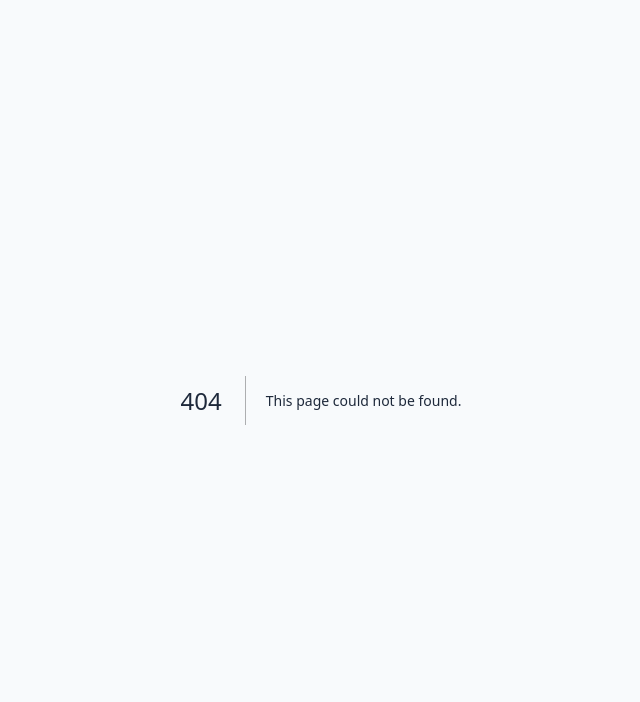
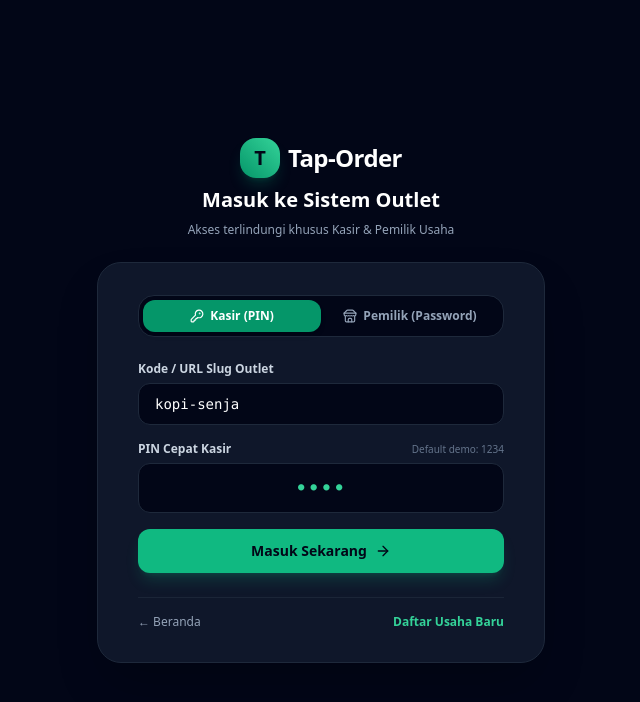
Before and after one commit to hiiD4vd/tap-order, a Next.js app: page /login in a window 1280 px wide. Before the commit this address had no page. Shown: the top 702 px of the page, without its empty margins (319-959 px from the left). Built offline with nearby package versions, Linux system fonts and the light colour scheme.

Commit message:
feat(auth): halaman login owner/kasir

```diff
--- /dev/null
+++ b/src/app/login/page.tsx
@@ -0,0 +1,228 @@
+'use client';
+
+import React, { useState, useEffect, Suspense } from 'react';
+import { useRouter, useSearchParams } from 'next/navigation';
+import Link from 'next/link';
+import {
+  Store,
+  ArrowRight,
+  AlertCircle,
+  Lock,
+  KeyRound,
+  ShieldCheck,
+} from 'lucide-react';
+
+function LoginForm() {
+  const router = useRouter();
+  const searchParams = useSearchParams();
+
+  const redirectParam = searchParams.get('redirect') || '';
+  const slugParam = searchParams.get('slug') || '';
+  const typeParam = searchParams.get('type') || '';
+  const errorParam = searchParams.get('error') || '';
+
+  const [activeTab, setActiveTab] = useState<'cashier' | 'owner'>('cashier');
+  const [identifier, setIdentifier] = useState('kopi-senja');
+  const [pin, setPin] = useState('1234');
+  const [password, setPassword] = useState('');
+
+  const [loading, setLoading] = useState(false);
+  const [errorMsg, setErrorMsg] = useState<string | null>(null);
+
+  useEffect(() => {
+    if (typeParam === 'owner' || typeParam === 'cashier') {
+      setActiveTab(typeParam);
+    } else if (redirectParam.startsWith('/admin')) {
+      setActiveTab('owner');
+    }
+
+    if (slugParam) {
+      setIdentifier(slugParam);
+    }
+
+    if (errorParam === 'unauthorized') {
+      setErrorMsg('Akses ditolak. Silakan login sebagai pemilik outlet untuk membuka dashboard admin.');
+    } else if (errorParam === 'pin_required') {
+      setErrorMsg('Layar kasir terkunci. Masukkan PIN kasir untuk melanjutkan.');
+    }
+  }, [typeParam, slugParam, redirectParam, errorParam]);
+
+  const handleLogin = async (e: React.FormEvent) => {
+    e.preventDefault();
+    setErrorMsg(null);
+    setLoading(true);
+
+    try {
+      const res = await fetch('/api/login', {
+        method: 'POST',
+        headers: { 'Content-Type': 'application/json' },
+        body: JSON.stringify({
+          type: activeTab,
+          identifier,
+          pin,
+          password,
+        }),
+      });
+
+      const data = await res.json();
+      if (data.success) {
+        // If there was a redirect URL and matches role
+        const destination = redirectParam || data.redirectUrl;
+        router.push(destination);
+        router.refresh();
+      } else {
+        setErrorMsg(data.error || 'Login gagal. Periksa kembali data Anda.');
+      }
+    } catch {
+      setErrorMsg('Terjadi kesalahan server saat mencoba login.');
+    } finally {
+      setLoading(false);
+    }
+  };
+
+  return (
+    <div className="min-h-screen bg-slate-950 text-slate-100 flex flex-col justify-center py-12 px-4 sm:px-6 lg:px-8 font-sans">
+      <div className="sm:mx-auto sm:w-full sm:max-w-md text-center space-y-2">
+        <Link href="/" className="inline-flex items-center gap-2">
+          <div className="w-10 h-10 rounded-2xl bg-gradient-to-tr from-emerald-600 to-emerald-400 text-slate-950 font-black flex items-center justify-center text-xl shadow-lg shadow-emerald-500/20">
+            T
+          </div>
+          <span className="font-black text-2xl tracking-tight text-white">Tap-Order</span>
+        </Link>
+        <h2 className="text-xl font-extrabold text-white">Masuk ke Sistem Outlet</h2>
+        <p className="text-xs text-slate-400">
+          Akses terlindungi khusus Kasir & Pemilik Usaha
+        </p>
+      </div>
+
+      <div className="mt-6 sm:mx-auto sm:w-full sm:max-w-md">
+        <div className="bg-slate-900 border border-slate-800 py-8 px-6 sm:px-10 shadow-2xl rounded-3xl space-y-6">
+          {/* Tab Switcher */}
+          <div className="grid grid-cols-2 p-1 bg-slate-950 rounded-2xl border border-slate-800 text-xs">
+            <button
+              type="button"
+              onClick={() => {
+                setActiveTab('cashier');
+                setErrorMsg(null);
+              }}
+              className={`py-2 rounded-xl font-bold transition-all flex items-center justify-center gap-1.5 ${
+                activeTab === 'cashier'
+                  ? 'bg-emerald-600 text-white shadow-md'
+                  : 'text-slate-400 hover:text-white'
+              }`}
+            >
+              <KeyRound className="w-3.5 h-3.5" />
+              Kasir (PIN)
+            </button>
+            <button
+              type="button"
+              onClick={() => {
+                setActiveTab('owner');
+                setErrorMsg(null);
+              }}
+              className={`py-2 rounded-xl font-bold transition-all flex items-center justify-center gap-1.5 ${
+                activeTab === 'owner'
+                  ? 'bg-emerald-600 text-white shadow-md'
+                  : 'text-slate-400 hover:text-white'
+              }`}
+            >
+              <Store className="w-3.5 h-3.5" />
+              Pemilik (Password)
+            </button>
+          </div>
+
+          {errorMsg && (
+            <div className="p-3.5 bg-rose-500/10 border border-rose-500/20 rounded-2xl flex items-start gap-3 text-xs text-rose-300">
+              <AlertCircle className="w-4 h-4 text-rose-400 shrink-0 mt-0.5" />
+              <div className="leading-relaxed">{errorMsg}</div>
+            </div>
+          )}
+
+          <form onSubmit={handleLogin} className="space-y-4">
+            <div>
+              <label className="block text-xs font-semibold text-slate-300 mb-1.5">
+                {activeTab === 'cashier' ? 'Kode / URL Slug Outlet' : 'Email atau URL Slug Outlet'}
+              </label>
+              <input
+                type="text"
+                required
+                value={identifier}
+                onChange={(e) => setIdentifier(e.target.value)}
+                placeholder={activeTab === 'cashier' ? 'e.g. kopi-senja' : 'e.g. kopi-senja atau owner@kafe.com'}
+                className="w-full px-4 py-2.5 bg-slate-950 border border-slate-800 rounded-xl text-sm text-white placeholder-slate-500 focus:outline-none focus:ring-2 focus:ring-emerald-500 transition-all font-mono"
+              />
+            </div>
+
+            {activeTab === 'cashier' ? (
+              <div>
+                <label className="block text-xs font-semibold text-slate-300 mb-1.5 flex items-center justify-between">
+                  <span>PIN Cepat Kasir</span>
+                  <span className="text-[10px] text-slate-500 font-normal">Default demo: 1234</span>
+                </label>
+                <input
+                  type="password"
+                  maxLength={6}
+                  required
+                  value={pin}
+                  onChange={(e) => setPin(e.target.value)}
+                  placeholder="4-6 digit PIN"
+                  className="w-full px-4 py-2.5 bg-slate-950 border border-slate-800 rounded-xl text-center text-lg font-black tracking-widest text-emerald-400 placeholder-slate-600 focus:outline-none focus:ring-2 focus:ring-emerald-500 transition-all font-mono"
+                />
+              </div>
+            ) : (
+              <div>
+                <label className="block text-xs font-semibold text-slate-300 mb-1.5 flex items-center justify-between">
+                  <span>Password Pemilik</span>
+                  <span className="text-[10px] text-slate-500 font-normal">Default demo: admin123</span>
+                </label>
+                <div className="relative">
+                  <input
+                    type="password"
+                    required
+                    value={password}
+                    onChange={(e) => setPassword(e.target.value)}
+                    placeholder="••••••••"
+                    className="w-full px-4 py-2.5 bg-slate-950 border border-slate-800 rounded-xl text-sm text-white placeholder-slate-500 focus:outline-none focus:ring-2 focus:ring-emerald-500 transition-all font-mono"
+                  />
+                  <Lock className="w-4 h-4 text-slate-500 absolute right-3.5 top-3 pointer-events-none" />
+                </div>
+              </div>
+            )}
+
+            <button
+              type="submit"
+              disabled={loading}
+              className="w-full mt-2 py-3 px-4 bg-emerald-500 hover:bg-emerald-400 disabled:opacity-50 text-slate-950 font-bold rounded-xl text-sm shadow-lg shadow-emerald-500/20 transition-all flex items-center justify-center gap-2"
+            >
+              {loading ? (
+                <span>Memverifikasi...</span>
+              ) : (
+                <>
+                  <span>Masuk Sekarang</span>
+                  <ArrowRight className="w-4 h-4" />
+                </>
+              )}
+            </button>
+          </form>
+
+          <div className="pt-4 border-t border-slate-800/80 text-center text-xs text-slate-400 flex items-center justify-between">
+            <Link href="/" className="hover:text-white transition-colors">
+              ← Beranda
+            </Link>
+            <Link href="/register" className="font-semibold text-emerald-400 hover:underline">
+              Daftar Usaha Baru
+            </Link>
+          </div>
+        </div>
+      </div>
+    </div>
+  );
+}
+
+export default function LoginPage() {
+  return (
+    <Suspense fallback={<div className="min-h-screen bg-slate-950 text-slate-400 flex items-center justify-center">Memuat...</div>}>
+      <LoginForm />
+    </Suspense>
+  );
+}
```
